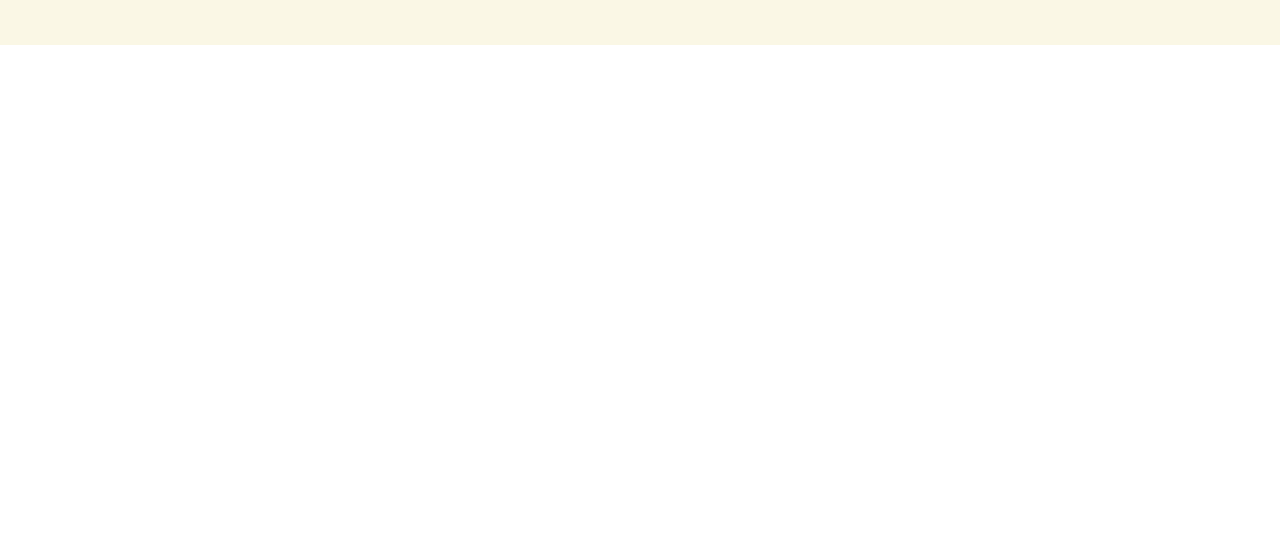
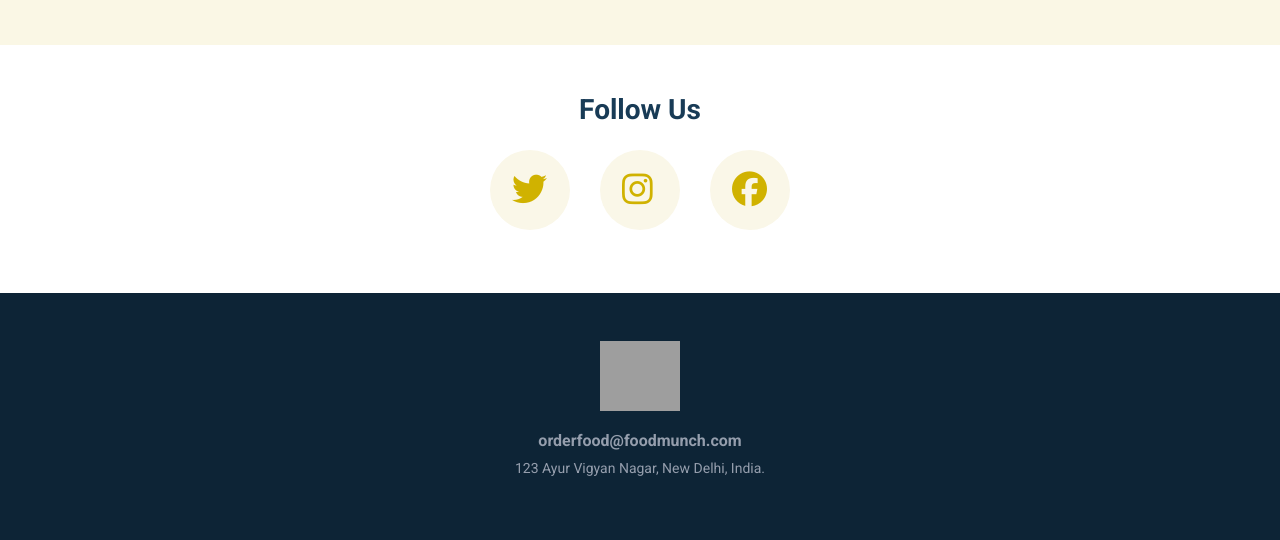
Before and after one commit to RUPAK7406/food-munch, a plain HTML site: page index.html in a window 1280 px wide. Shown: the part 3004-3544 px from the top of the page. Before the commit the page ends 3049 px from the top, so only its background shows below. Drawn offline with nearby package versions, Linux system fonts and the light colour scheme; grey boxes are pictures that could not be loaded; a web font is replaced by a local one.

Commit message:
added follow-us & footer section

```diff
--- a/index.css
+++ b/index.css
@@ -1,4 +1,52 @@
 @import url('https://fonts.googleapis.com/css2?family=Bree+Serif&family=Caveat:wght@400;700&family=Lobster&family=Monoton&family=Open+Sans:ital,wght@0,400;0,700;1,400;1,700&family=Playfair+Display+SC:ital,wght@0,400;0,700;1,700&family=Playfair+Display:ital,wght@0,400;0,700;1,700&family=Roboto:ital,wght@0,400;0,700;1,400;1,700&family=Source+Sans+Pro:ital,wght@0,400;0,700;1,700&family=Work+Sans:ital,wght@0,400;0,700;1,700&display=swap');
+.footer-section-mail-id {
+    color: #959ead;
+    font-family: "Roboto";
+    font-weight: bold;
+    font-size: 16px;
+    margin-top: 20px;
+}
+
+.footer-section-address {
+    color: #959ead;
+    font-family: "Roboto";
+    font-style: normal;
+    font-weight: normal;
+    font-size: 14px;
+}
+
+.footer-section {
+    background-color: #0d2436;
+}
+
+.follow-us-icon-container {
+    width: 80px;
+    height: 80px;
+    background-color: #faf7e8;
+    padding-top: 22px;
+    padding-bottom: 14px;
+    padding-right: 16px;
+    padding-left: 22px;
+    margin: 15px;
+    border-radius: 40px;
+}
+
+.icon {
+    font-size: 35px;
+    color: #d0b200;
+}
+
+.follow-us-section {
+    background-color: white;
+}
+
+.follow-us-section-heading {
+    font-family: "Roboto";
+    font-weight: 700;
+    font-size: 28px;
+    color: #183b56;
+    text-align: center;
+}
 
 .thanking-customers-section-img {
     width: 270px;
--- a/index.html
+++ b/index.html
@@ -10,6 +10,7 @@
     <title>Food Munch</title>
     <link rel = "icon" href = "https://d1tgh8fmlzexmh.cloudfront.net/ccbp-responsive-website/food-munch-img.png"
         type = "image/x-icon">
+    <script src="https://kit.fontawesome.com/6c4c6ea551.js" crossorigin="anonymous"></script>
 </head>
 
 <body>
@@ -250,11 +251,6 @@
                             <img src="https://d1tgh8fmlzexmh.cloudfront.net/ccbp-responsive-website/american-express-img.png" class="payment-card-img" />
                         </div>
                     </div>
-                    <!-- <div class="col-12 col-md-5">
-                        <div class="text-center">
-                            <img src="https://d1tgh8fmlzexmh.cloudfront.net/ccbp-responsive-website/delivery-payment-section-img.png" alt="" class="delivery-and-payment-section-img" />
-                        </div>
-                    </div>-->
                 </div>
             </div>
         </div>
@@ -282,12 +278,44 @@
             </div>
 
         </div>
-        <!--Follow Us-->
-        <!--<div id="follow-us">
-        <div class="follow-us-section text-center pb-5 pt-5">
-            <p>Bulding Our Social Profile Get back to you soon</p>
+    </div>
+    <!--Follow Us-->
+    <div id="follow-us">
+        <div class="follow-us-section pt-5 pb-5">
+            <div class="container">
+                <div class="row">
+                    <div class="col-12">
+                        <h1 class="follow-us-section-heading">Follow Us</h1>
+                        <div class="d-flex flex-row justify-content-center">
+                            <div class="follow-us-icon-container">
+                                <i class="fab fa-twitter icon"></i>
+                            </div>
+                            <div class="follow-us-icon-container">
+                                <i class="fab fa-instagram icon"></i>
+                            </div>
+                            <div class="follow-us-icon-container">
+                                <i class="fab fa-facebook icon"></i>
+                            </div>
+                        </div>
+                    </div>
+                </div>
+            </div>
         </div>
-    </div>-->
+
+    </div>
+    <div class="footer-section pt-5 pb-5">
+        <div class="container">
+            <div class="row">
+                <div class="col-12 text-center">
+                    <img src="https://d1tgh8fmlzexmh.cloudfront.net/ccbp-responsive-website/food-munch-logo-light.png" class="food-munch-logo" />
+                    <h1 class="footer-section-mail-id">orderfood@foodmunch.com</h1>
+                    <p class="footer-section-address">
+                        123 Ayur Vigyan Nagar, New Delhi, India.
+                    </p>
+                </div>
+            </div>
+        </div>
+    </div>
 
 
 
```
